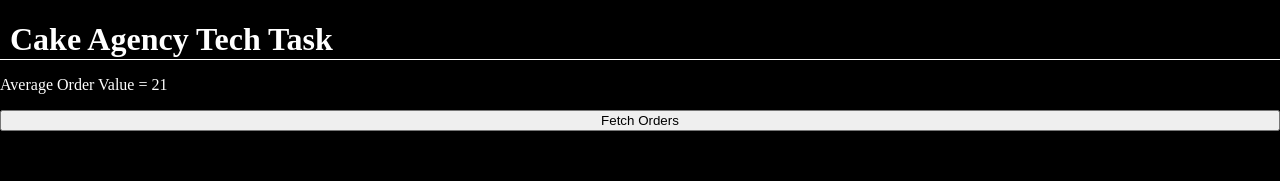
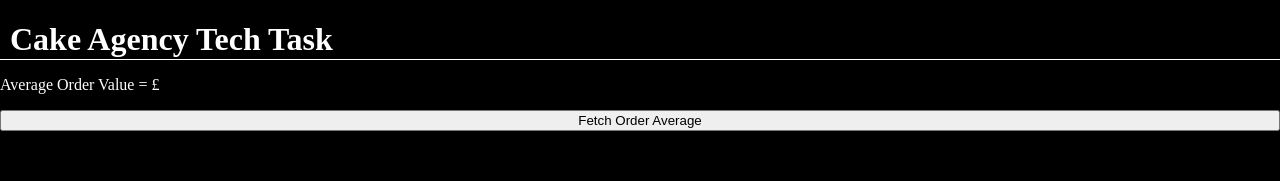
Before and after one commit to JosephineLucy/cake-agency-tech-task, a React (Vite) app: page / in a window 1280 px wide. Shown: the top 181 px of the page. Built offline with nearby package versions, Linux system fonts and the light colour scheme.

Commit message:
displays order average

```diff
--- a/src/components/average-calculator/helpers/helpers.ts
+++ b/src/components/average-calculator/helpers/helpers.ts
@@ -31,15 +31,15 @@ export function getOrderLength(orderList: OrderList): number {
   return orderList.length;
 }
 
-export function getAverage(grandTotal: number, orderLength: number): number {
+export function getAverage(grandTotal: number, orderLength: number): string {
   const average: number = grandTotal / orderLength;
 
   const roundedAverage = Math.round(average * 100) / 100;
 
-  return roundedAverage;
+  return roundedAverage.toFixed(2);
 }
 
-export function calculateOrderAverage(orderList: OrderList): number {
+export function calculateOrderAverage(orderList: OrderList): string {
   const orderTotals: number[] = orderList.map((order: Order) => {
     return getOrderTotal(order);
   });
@@ -48,7 +48,7 @@ export function calculateOrderAverage(orderList: OrderList): number {
 
   const orderLength: number = getOrderLength(orderList);
 
-  const average: number = getAverage(grandTotal, orderLength);
+  const average: string = getAverage(grandTotal, orderLength);
 
   return average;
 }
--- a/src/components/average-calculator/index.tsx
+++ b/src/components/average-calculator/index.tsx
@@ -1,24 +1,28 @@
 import { useState } from "react";
-import { OrderList, OrderResponse } from "../../types/orders";
+import { OrderList } from "../../types/orders";
 import { calculateOrderAverage, fetchOrders } from "./helpers/helpers";
 import "./styles.scss";
 import AverageValue from "../average-value/AverageValue";
 
 const AverageCalculator = () => {
-  const [orders, setOrders] = useState<OrderResponse | null>(null);
-  const [orderAverage, setOrderAverage] = useState<number | null>(null);
+  const [orderAverage, setOrderAverage] = useState<string>("");
 
   const onClick = async () => {
     const orders: OrderList = await fetchOrders();
-    const orderAverage: number = calculateOrderAverage(orders);
     console.log(orders, "<< orders");
+    const orderAverage: string = calculateOrderAverage(orders);
+    if (orderAverage) {
+      setOrderAverage(orderAverage);
+    }
     console.log(orderAverage, "<< average");
   };
 
   return (
     <main className="average-calculator">
-      <AverageValue value={21} />
-      <button onClick={onClick}>Fetch Orders</button>
+      <AverageValue value={orderAverage} />
+      <button onClick={onClick} aria-label="fetch order average">
+        Fetch Order Average
+      </button>
     </main>
   );
 };
--- a/src/components/average-value/AverageValue.tsx
+++ b/src/components/average-value/AverageValue.tsx
@@ -1,11 +1,11 @@
 import "./styles.scss";
 
 type AverageValueProps = {
-  value: number;
+  value: string;
 };
 
 const AverageValue: React.FC<AverageValueProps> = ({ value }) => {
-  return <p className="average-value">{`Average Order Value = ${value}`}</p>;
+  return <p className="average-value">{`Average Order Value = £${value}`}</p>;
 };
 
 export default AverageValue;
```
